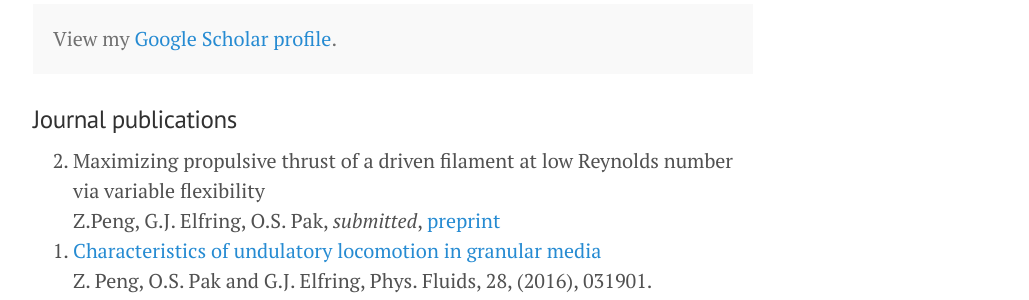
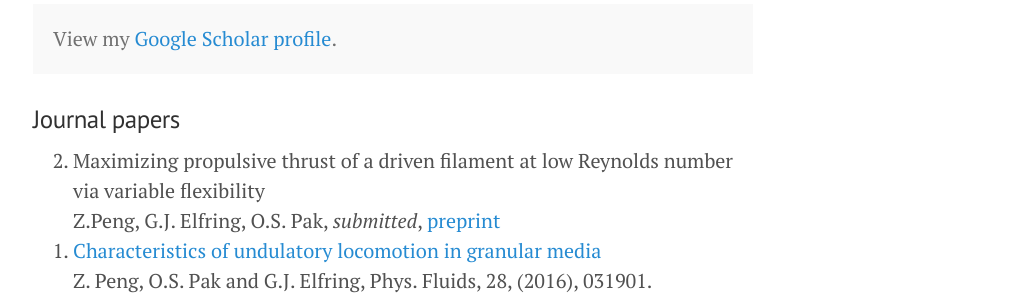
Before and after one commit to zpeng2/zpeng2.github.io, a Jekyll site: the page built from publications.md, in a window 1280 px wide. Shown: the part 188-488 px from the top of the page, without its empty margins (247-1276 px from the left). Built offline with Jekyll 4.4.1, drawn with Linux system fonts in a browser that asks for light colours.

Commit message:
publications -> papers

```diff
--- a/publications.md
+++ b/publications.md
@@ -8,7 +8,7 @@ title: Publications
 </p>
 
 
-### Journal publications
+### Journal papers
 
 0. Maximizing propulsive thrust of a driven filament at low Reynolds number via variable flexibility
 	 <br/> Z.Peng, G.J. Elfring, O.S. Pak, *submitted*, [preprint](https://arxiv.org/abs/1612.09033)
```
